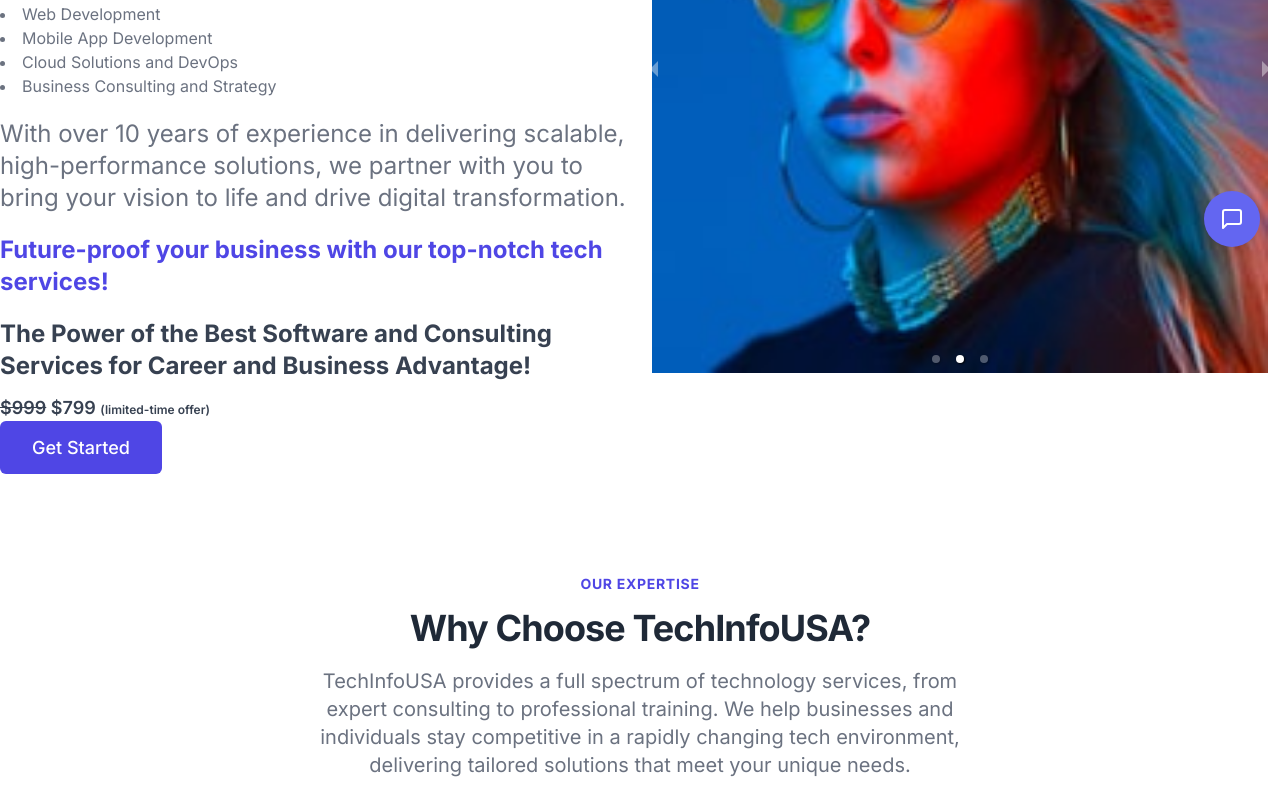
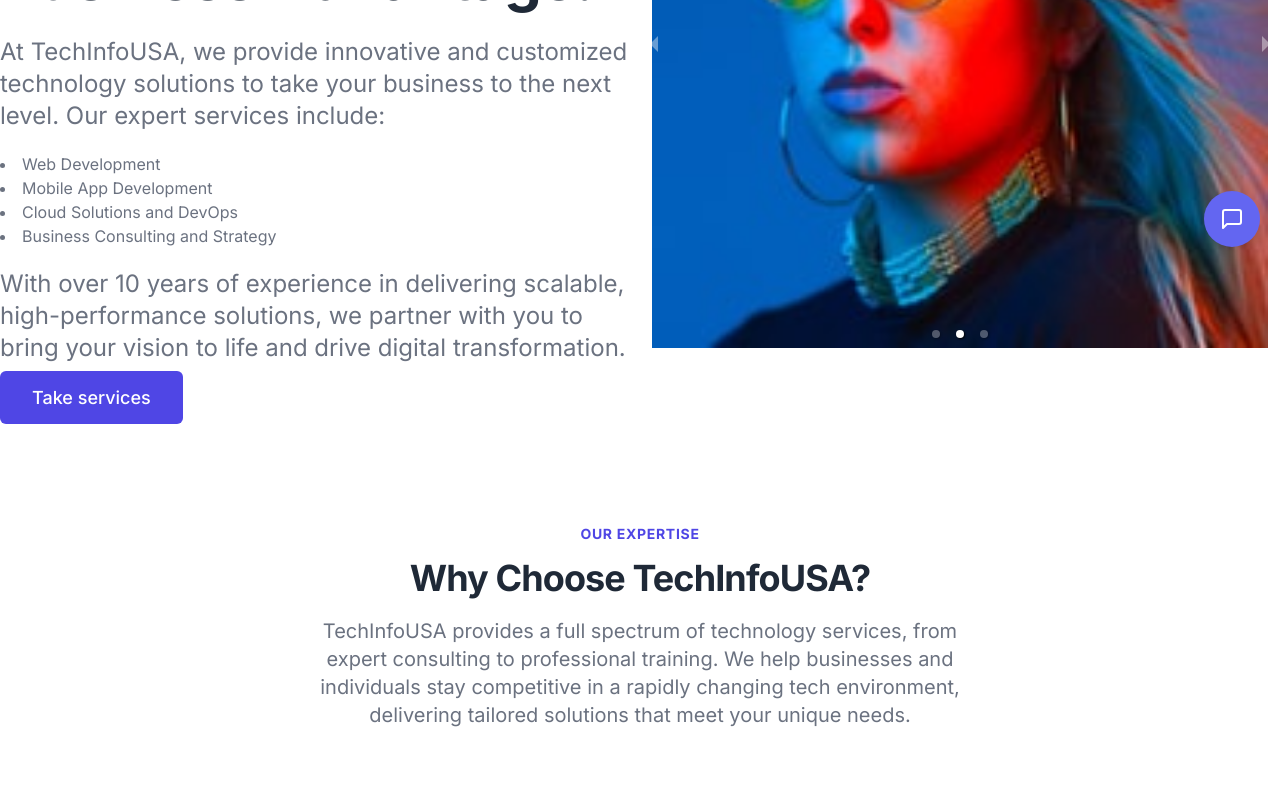
Before and after one commit to parosh-mahmud/techinfousa, a Next.js app: page / in a window 1280 px wide. Shown: the part 533-1330 px from the top of the page. Built offline with nearby package versions, Linux system fonts and the light colour scheme.

Commit message:
node version chenged

```diff
--- a/components/hero.js
+++ b/components/hero.js
@@ -13,7 +13,8 @@ export default function Hero() {
         <div className="flex items-center w-full lg:w-1/2">
           <div className="max-w-2xl mb-8">
             <h1 className="text-4xl font-bold leading-snug tracking-tight text-gray-800 lg:text-4xl lg:leading-tight xl:text-6xl xl:leading-tight dark:text-white">
-              Empower Your Business with Cutting-Edge Tech Solutions!
+              The Power of the Best Software and Consulting Services for Career
+              and Business Advantage!
             </h1>
             <p className="py-5 text-xl leading-normal text-gray-500 lg:text-xl xl:text-2xl dark:text-gray-300">
               At TechInfoUSA, we provide innovative and customized technology
@@ -31,22 +32,12 @@ export default function Hero() {
               high-performance solutions, we partner with you to bring your
               vision to life and drive digital transformation.
             </p>
-            <h2 className="text-2xl font-bold text-indigo-600">
-              Future-proof your business with our top-notch tech services!
-            </h2>
-            <h3 className="text-2xl font-bold text-gray-700 dark:text-white mt-5">
-              The Power of the Best Software and Consulting Services for Career
-              and Business Advantage!
-            </h3>
-            <p className="py-3 text-lg font-semibold text-gray-700 dark:text-gray-300">
-              <span className="line-through">$999</span> $799{" "}
-              <span className="text-xs">(limited-time offer)</span>
-            </p>
+
             <a
               href="#contact"
               className="px-8 py-4 text-lg font-medium text-center text-white bg-indigo-600 rounded-md"
             >
-              Get Started
+              Take services
             </a>
           </div>
         </div>
```
Also changed, not shown: 1 other file (tests, documents, lock files or other folders).
